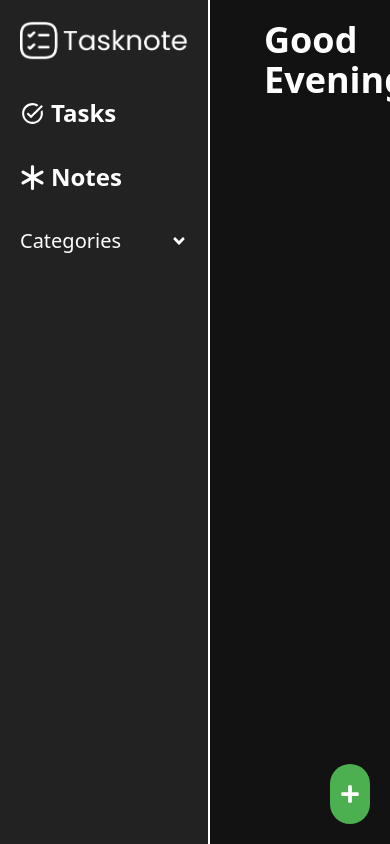
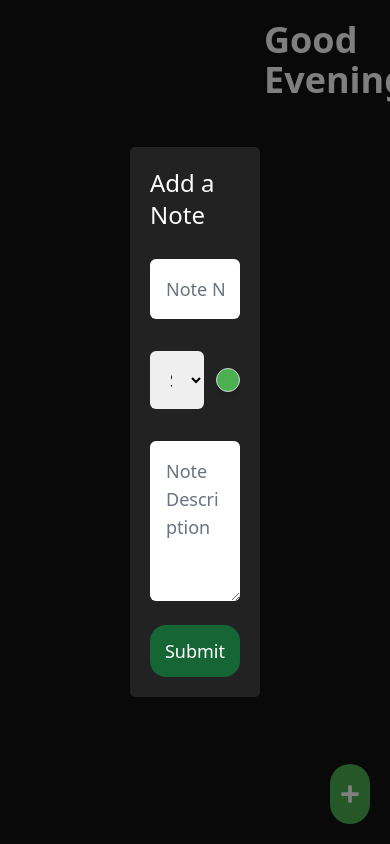
Before and after one commit to AmrTamer23/tasknote, a React (Create React App) app: page /notes in a window 390 px wide. Both pictures are taken after a click on the button 350 px from the left and 794 px from the top of the page. Shown: the top 844 px of the page. Built offline with nearby package versions, Linux system fonts and the light colour scheme.

Commit message:
implemented the add note functionality

```diff
--- a/package.json
+++ b/package.json
@@ -10,6 +10,7 @@
     "@types/node": "^16.18.52",
     "@types/react": "^18.2.21",
     "@types/react-dom": "^18.2.7",
+    "formik": "^2.4.5",
     "react": "^18.2.0",
     "react-dom": "^18.2.0",
     "react-icons": "^4.11.0",
--- a/src/Layouts/NotesLayout.tsx
+++ b/src/Layouts/NotesLayout.tsx
@@ -1,36 +1,183 @@
-import React from 'react';
-import FloatingButton from '../components/FloatingButton';
-import { FaPlus } from 'react-icons/fa';
-import NoteItem from '../components/NoteItem';
+import { useState } from "react";
+import { Formik, FormikProps } from "formik";
+import FloatingButton from "../components/FloatingButton";
+import { FaPlus } from "react-icons/fa";
+import NoteItem from "../components/NoteItem";
+import Modal from "../components/Modal";
+import { NoteCategory } from "../components/NoteItem";
 
-
+interface noteValues {
+  noteName: string;
+  noteDesc: string;
+  noteCategory: string;
+  noteColor: string;
+}
 
 function NotesLayout() {
+  const [showModal, setShowModal] = useState(false);
 
-    const noteHeading = 'text-3xl font-normal self-start py-2 px-3 text-gray-100';
+  const handleModal = () => {
+    setShowModal(!showModal);
+  };
+
+  let notesJson = localStorage.getItem("notes");
+
+  let notes: noteValues[] = [];
+
+  if (!notesJson) {
+    notes = [];
+  } else {
+    notes = JSON.parse(notesJson);
+  }
 
   return (
-        <div className='py-12 px-24 grid grid-cols-2 items-between justify-items-center align-items-center'>
-            <NoteItem noteName='React' noteDesc='lorem'
-                color='gray'
+    <div className="py-12 px-24 grid grid-cols-2 items-between justify-items-center align-items-center gap-5">
+      {notesJson &&
+        notes.map((note, i) => {
+          return (
+            <NoteItem
+              key={i}
+              noteName={note.noteName}
+              noteDesc={note.noteDesc}
+              color={note.noteColor}
               noteCategory={
                 {
-                        Category: 'Software Dev.',
-                        color: 'red'
+                  Category: note.noteCategory,
+                  color: "red",
+                } as NoteCategory
               }
-                }
-
             />
+          );
+        })}
 
       <FloatingButton
         Icon={FaPlus}
-                onClick={() => console.log('clicked')}
+        onClick={handleModal}
         children={
-                    <></>
+          showModal && (
+            <Modal
+              onBackgroundClick={handleModal}
+              children={
+                <>
+                  <h4 className="text-2xl self-center">Add a Note</h4>
+                  <Formik<noteValues>
+                    initialValues={{
+                      noteName: "",
+                      noteDesc: "",
+                      noteCategory: "",
+                      noteColor: "#4CAF50",
+                    }}
+                    onSubmit={(values) => {
+                      if (!values.noteName || !values.noteDesc) {
+                        alert("Note Must Have a Name and Content");
+                        return;
+                      }
+
+                      if (!notesJson) {
+                        notes.push({
+                          noteCategory: values.noteCategory,
+                          noteColor: values.noteColor,
+                          noteDesc: values.noteDesc,
+                          noteName: values.noteName,
+                        });
+
+                        localStorage.setItem("notes", JSON.stringify(notes));
+                      } else {
+                        if (notesJson) {
+                          notes.push({
+                            noteCategory: values.noteCategory,
+                            noteColor: values.noteColor,
+                            noteDesc: values.noteDesc,
+                            noteName: values.noteName,
+                          });
+                          localStorage.setItem("notes", JSON.stringify(notes));
+                        }
+                      }
+                      handleModal();
+                    }}
+                    component={noteCreationForm}
+                  />
+                </>
+              }
+            />
+          )
         }
       />
     </div>
   );
 }
 
+let noteCreationForm: (props: FormikProps<noteValues>) => JSX.Element = ({
+  values,
+  handleChange,
+  handleBlur,
+  errors,
+  handleSubmit,
+}) => {
+  const textFieldsStyle =
+    " border-none p-4 rounded-lg text-lg  w-full p-2 rounded-md placeholder-gray-500 my-2";
+
+  return (
+    <form className="flex flex-col gap-4" onSubmit={handleSubmit}>
+      <input
+        type="text"
+        name="noteName"
+        placeholder="Note Name"
+        value={values.noteName}
+        onChange={handleChange}
+        onBlur={handleBlur}
+        className={textFieldsStyle}
+      />
+      {errors.noteName && <div className="text-red-500">{errors.noteName}</div>}
+      <span className="flex justify-between gap-3 items-center">
+        <select
+          name="noteCategory"
+          value={values.noteCategory}
+          onChange={handleChange}
+          onBlur={handleBlur}
+          className={textFieldsStyle}
+        >
+          <option value="">Select a Category</option>
+          <option value="Design">Design</option>
+          <option value="Marketing">Marketing</option>
+        </select>
+
+        <div className="relative">
+          <select
+            name="noteColor"
+            onChange={handleChange}
+            value={values.noteColor}
+            className="opacity-0 absolute inset-0 w-full h-full"
+          >
+            <option value="#4CAF50 ">Green</option>
+            <option value="#FFC107">Amber</option>
+            <option value="#FF5722">Orange</option>
+            <option value="#E91E63">Pink</option>
+          </select>
+          <div
+            className="w-6 h-6 rounded-full border border-gray-300 shadow-md cursor-pointer"
+            style={{ backgroundColor: values.noteColor }}
+          ></div>
+        </div>
+      </span>
+      <textarea
+        name="noteDesc"
+        placeholder="Note Description"
+        value={values.noteDesc}
+        onChange={handleChange}
+        onBlur={handleBlur}
+        className={`${textFieldsStyle} h-40`}
+      />
+      {errors.noteDesc && <div className="text-red-500">{errors.noteDesc}</div>}
+
+      <button
+        type="submit"
+        className="bg-green-800 text-white border-none px-2.5 py-3 text-lg cursor-pointer rounded-2xl "
+      >
+        Submit
+      </button>
+    </form>
+  );
+};
+
 export default NotesLayout;
--- a/src/components/Modal.tsx
+++ b/src/components/Modal.tsx
@@ -1,20 +1,26 @@
 import React from "react";
 
 interface ModalProps {
-    children?: React.ReactNode;
-    onBackgroundClick: () => void; // Add onBackgroundClick prop to ModalProps
+  children?: React.ReactNode;
+  onBackgroundClick: () => void; // Add onBackgroundClick prop to ModalProps
 }
 
 function Modal(props: ModalProps) {
+  const buttonStyle =
+    "bg-green-800 text-white border-none px-2.5 py-5 text-lg cursor-pointer";
 
-    const buttonStyle = "bg-green-800 text-white border-none px-2.5 py-5 text-lg cursor-pointer";
-
-
-    return <div className={"modal-overlay "} onClick={props.onBackgroundClick}>
-        <div className={`modal-container show flex flex-col gap-5`} onClick={(e) => { e.stopPropagation() }}>
-            {props.children}
-        </div>
-    </div>;
+  return (
+    <div className={"modal-overlay "} onClick={props.onBackgroundClick}>
+      <div
+        className={`modal-container show flex flex-col gap-5 bg-[#222222] w-2/6`}
+        onClick={(e) => {
+          e.stopPropagation();
+        }}
+      >
+        {props.children}
+      </div>
+    </div>
+  );
 }
 
 export default Modal;
--- a/src/components/Sidebar.tsx
+++ b/src/components/Sidebar.tsx
@@ -1,85 +1,78 @@
-import React, { useState } from 'react';
-import logoW from '../assets/logoW.png';
-import logoC from '../assets/logoC.png';
-import { BsAsterisk, BsArrowBarLeft, BsArrowBarRight } from 'react-icons/bs';
-import { IoMdAdd } from 'react-icons/io';
-import { FaAngleDown, FaAngleLeft } from 'react-icons/fa';
-import { MdTaskAlt } from 'react-icons/md';
-import { IconContext } from "react-icons";
-import '../App.css'
-import { Link, NavLink } from 'react-router-dom';
-
+import { useState } from "react";
+import logoW from "../assets/logoW.png";
+import { BsAsterisk } from "react-icons/bs";
+import { IoMdAdd } from "react-icons/io";
+import { FaAngleDown, FaAngleLeft } from "react-icons/fa";
+import { MdTaskAlt } from "react-icons/md";
+import "../App.css";
+import { NavLink } from "react-router-dom";
 
 const Sidebar = () => {
-
-    const menuItemStyle = 'flex items-center h-16 w-full  px-5 py-2 gap-1.5 hover:bg-gray-700 hover:cursor-pointer disable-text-selection';
+  const menuItemStyle =
+    "flex items-center h-16 w-full  px-5 py-2 gap-1.5 hover:bg-gray-700 hover:cursor-pointer disable-text-selection";
   const categoryItemStyle = `${menuItemStyle} h-12 pl-10`;
 
   const [isCategoryMenuOpen, setIsCategoryMenuOpen] = useState(false);
 
   const handleCategoryMenu = () => {
     setIsCategoryMenuOpen(!isCategoryMenuOpen);
-    }
-
+  };
 
   return (
-        <aside className='h-screen flex fixed'>
-            <nav className='bg-[#222222] w-52 flex flex-col'>
-
-
-                <div className='p-5 w-52 self-center'> <img src={logoW} alt=" logo" /></div>
-                <div className='flex flex-col items-start text-white'>
-
+    <aside className="h-screen fixed hidden md:flex">
+      <nav className="bg-[#222222] w-52 flex flex-col">
+        <div className="p-5 w-52 self-center">
+          {" "}
+          <img src={logoW} alt=" logo" />
+        </div>
+        <div className="flex flex-col items-start text-white">
           <NavLink to="/" className={menuItemStyle}>
-                        <MdTaskAlt size={'25'} />
-                        <p className='menuLabel'>Tasks</p>
+            <MdTaskAlt size={"25"} />
+            <p className="menuLabel">Tasks</p>
           </NavLink>
 
           <NavLink to="notes" className={menuItemStyle}>
-                        <BsAsterisk size={'25'} />
+            <BsAsterisk size={"25"} />
 
-                        <p className='menuLabel'>Notes</p>
-
+            <p className="menuLabel">Notes</p>
           </NavLink>
 
-
-                    <li className={`${menuItemStyle} flex justify-between items-center `}
+          <li
+            className={`${menuItemStyle} flex justify-between items-center `}
             onClick={handleCategoryMenu}
           >
-                        <h2 className='text-xl'>Categories</h2>
-                        {
-                            isCategoryMenuOpen ?
-                                <FaAngleLeft className='text-white text-lg self-center' />
-                                :
-                                <FaAngleDown className='text-white text-lg self-center' />
-                        }
+            <h2 className="text-xl">Categories</h2>
+            {isCategoryMenuOpen ? (
+              <FaAngleLeft className="text-white text-lg self-center" />
+            ) : (
+              <FaAngleDown className="text-white text-lg self-center" />
+            )}
           </li>
-                    {
-                        isCategoryMenuOpen &&
-                        <div className='flex flex-col w-full'>
+          {isCategoryMenuOpen && (
+            <div className="flex flex-col w-full">
               <li className={categoryItemStyle}>
-                                <span className='h-5 w-5 bg-blue-600 rounded-xl'></span>
-                                <p className='subMenuLabel disable-text-selection'>Software Dev.</p>
+                <span className="h-5 w-5 bg-blue-600 rounded-xl"></span>
+                <p className="subMenuLabel disable-text-selection">
+                  Software Dev.
+                </p>
               </li>
               <li className={categoryItemStyle}>
-                                <span className='h-5 w-5 bg-emerald-800 rounded-xl'></span>
-                                <p className='subMenuLabel disable-text-selection'>Problem Solving</p>
+                <span className="h-5 w-5 bg-emerald-800 rounded-xl"></span>
+                <p className="subMenuLabel disable-text-selection">
+                  Problem Solving
+                </p>
               </li>
               <li className={categoryItemStyle}>
-                                <IoMdAdd size={'20'} />
-                                <p className='subMenuLabel disable-text-selection'>Add Category</p>
+                <IoMdAdd size={"20"} />
+                <p className="subMenuLabel disable-text-selection">
+                  Add Category
+                </p>
               </li>
             </div>
-                    }
+          )}
         </div>
-
-
-
-
-
       </nav>
-            <div className='h-full w-0.5 bg-white'>
-            </div>
+      <div className="h-full w-0.5 bg-white"></div>
     </aside>
   );
 };
```
Also changed, not shown: src/Layout.tsx (+5 -10 lines), src/components/NoteItem.tsx (+34 -43 lines), 1 other file (tests, documents, lock files or other folders). Lines whose indentation alone changed are shown as unchanged.
